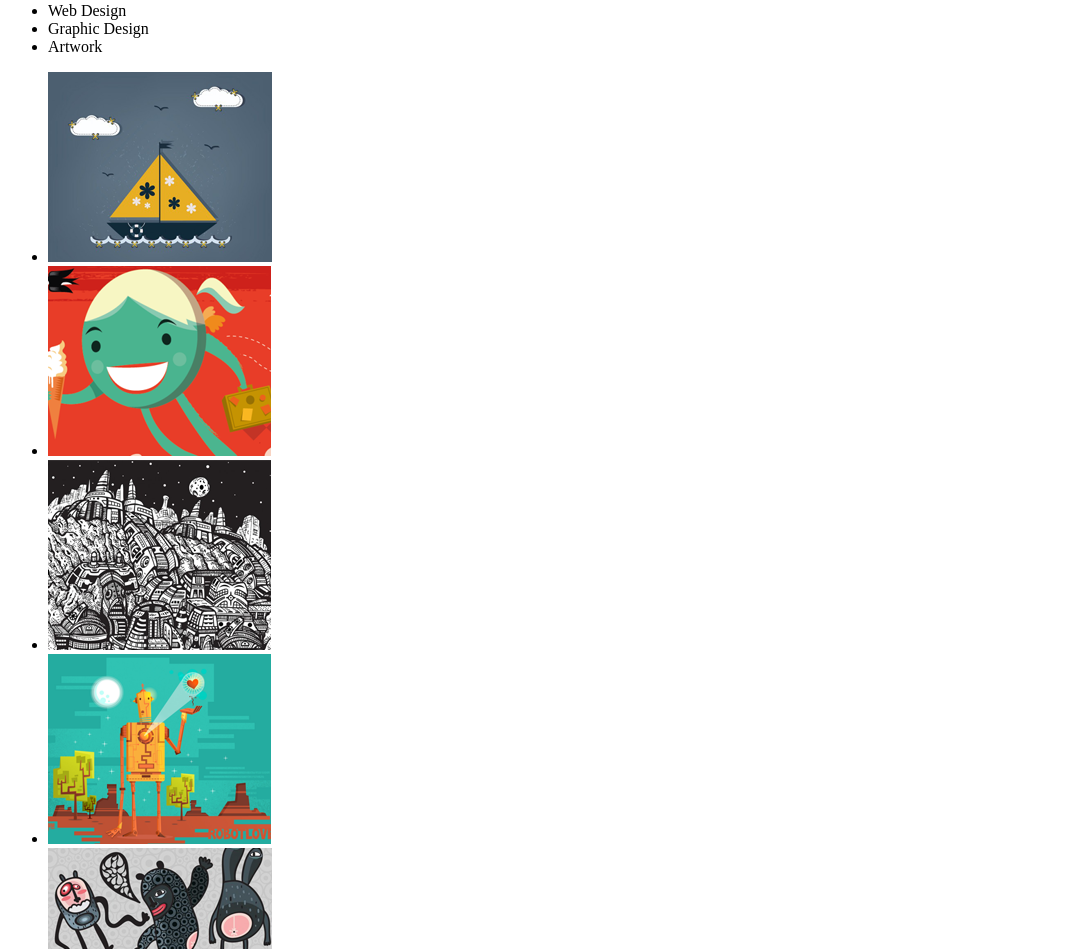
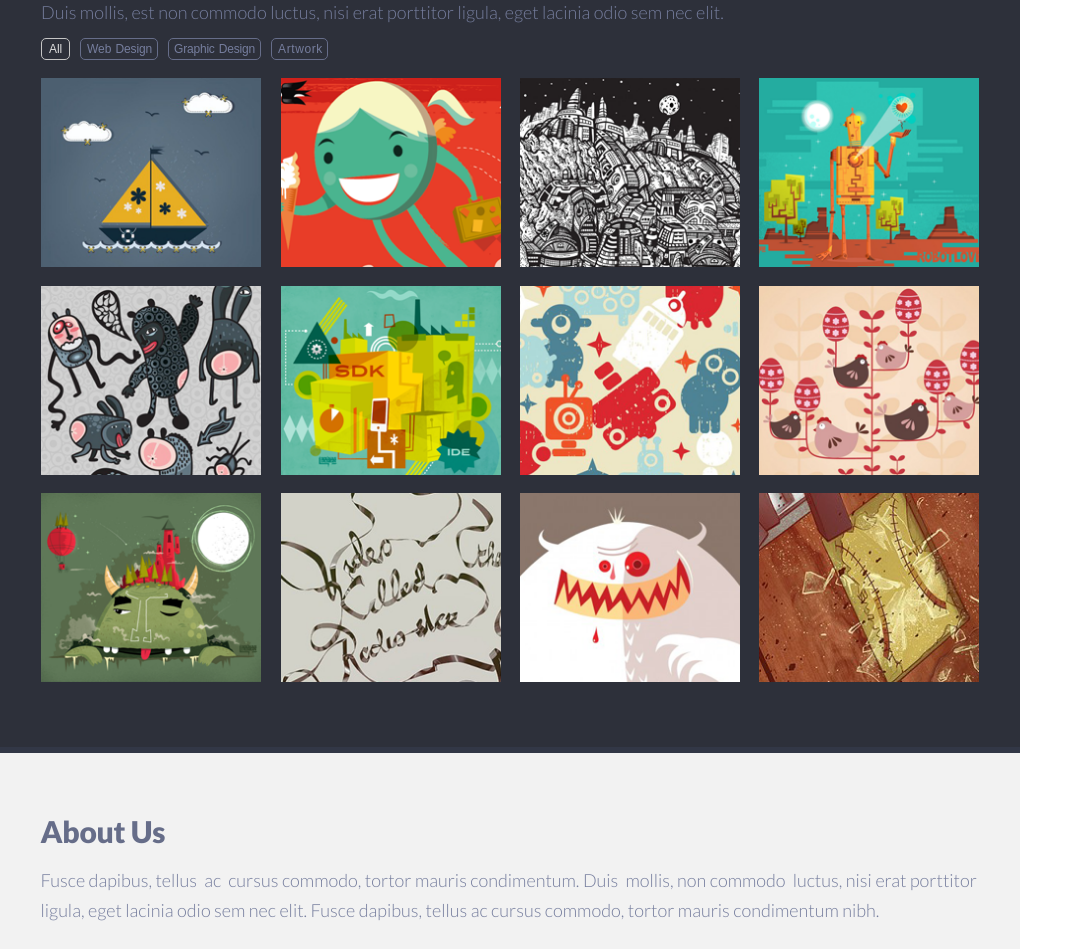
Before and after one commit to 2reek/singolo, a plain HTML site: page singolo2.html in a window 1280 px wide. Shown: the part 117-1066 px from the top of the page, without its empty margins (0-1083 px from the left). Drawn offline with Linux system fonts and the light colour scheme.

Commit message:
feat: add style for singolo2

```diff
--- a/singolo2.css
+++ b/singolo2.css
@@ -0,0 +1,303 @@
+@font-face {
+	font-family: "Lato";
+	font-style: normal;
+	font-weight: 300;
+	font-display: fallback;
+	src: url("assets/fonts/lato-v16-latin-300.woff2") format("woff2"),
+		url("assets/fonts/lato-v16-latin-300.woff") format("woff");
+}
+
+@font-face {
+	font-family: "Lato";
+	font-style: normal;
+	font-weight: 400;
+	font-display: fallback;
+	src: url("assets/fonts/lato-v16-latin-regular.woff2") format("woff2"),
+		url("assets/fonts/lato-v16-latin-regular.woff") format("woff");
+}
+
+@font-face {
+	font-family: "Lato";
+	font-style: normal;
+	font-weight: 700;
+	font-display: fallback;
+	src: url("assets/fonts/lato-v16-latin-700.woff2") format("woff2"),
+		url("assets/fonts/lato-v16-latin-700.woff") format("woff");
+}
+
+@font-face {
+	font-family: "Lato";
+	font-style: normal;
+	font-weight: 900;
+	font-display: fallback;
+	src: url("assets/fonts/lato-v16-latin-900.woff2") format("woff2"),
+		url("assets/fonts/lato-v16-latin-900.woff") format("woff");
+}
+
+/* BODY */
+
+body {
+	width: 1020px;
+	margin: 0;
+	font-family: "Lato", "Arial", sans-serif;
+}
+
+/* PORTFOLIO */
+
+.portfolio {
+	padding-top: 1px;
+	height: 863px;
+	background-color: #2d303a;
+	border-bottom: 6px solid #323746;
+}
+
+.portfolio .wrapper {
+	max-width: 938px;
+	margin: 0 auto;
+}
+
+.portfolio__title {
+	margin-top: 60px;
+	margin-bottom: 0;
+	font-size: 30px;
+	font-weight: 900;
+	letter-spacing: -0.3px;
+	color: #666d89;
+}
+
+.portfolio__text {
+	padding-top: 3px;
+	margin-bottom: 0;
+	font-size: 18px;
+	font-weight: 300;
+	letter-spacing: -0.01px;
+	color: #767e9e;
+}
+
+.portfolio__menu {
+	display: flex;
+	margin-top: 15px;
+	padding: 0;
+	list-style: none;
+}
+
+.menu__item {
+	margin-right: 10px;
+}
+
+.menu__item > button {
+	padding: 4px;
+	display: flex;
+	align-items: center;
+	border-radius: 5px;
+	border: 1px solid #666d89;
+	font-size: 12px;
+	line-height: 1;
+	font-weight: 400;
+	color: #767e9e;
+	background-color: inherit;
+	word-spacing: 1px;
+	letter-spacing: -0.1px;
+	cursor: pointer;
+}
+
+.menu__item_active > button {
+	padding-left: 7px;
+	padding-right: 7px;
+	border: 1px solid #c5c5c5;
+	color: #dedede;
+}
+
+.menu__item:nth-child(2) > button {
+	width: 78px;
+	padding-left: 6px;
+}
+
+.menu__item:nth-child(3) > button {
+	width: 93px;
+	padding-left: 5px;
+	letter-spacing: -0.2px;
+}
+
+.menu__item:nth-child(4) > button {
+	width: 57px;
+	padding-left: 6px;
+	letter-spacing: 0.6px;
+}
+
+.menu__item > button:hover {
+	border: 1px solid #c5c5c5;
+	color: #dedede;
+}
+
+.menu__item > button:active {
+	background-color: #767e9e;
+}
+
+.portfolio__images {
+	display: flex;
+	flex-wrap: wrap;
+	margin: 0;
+	padding: 2px 0 0 0;
+	list-style: none;
+}
+
+.images__item {
+	height: 190px;
+	width: 225px;
+	padding-bottom: 10px;
+}
+
+.images__item > img {
+	height: 189px;
+	width: 220px;
+}
+
+.image_1 {
+	transform: translate();
+}
+.image_2 {
+	transform: translate(15px);
+}
+.image_3 {
+	transform: translate(29px);
+}
+.image_4 {
+	transform: translate(43px);
+}
+.image_5 {
+	padding-top: 8px;
+}
+.image_6 {
+	padding-top: 8px;
+	transform: translate(15px);
+}
+.image_7 {
+	padding-top: 8px;
+	transform: translate(29px);
+}
+.image_8 {
+	padding-top: 8px;
+	transform: translate(43px);
+}
+.image_9 {
+	padding-top: 15px;
+}
+.image_10 {
+	padding-top: 15px;
+	transform: translate(15px);
+}
+.image_11 {
+	padding-top: 15px;
+	transform: translate(29px);
+}
+.image_12 {
+	padding-top: 15px;
+	transform: translate(43px);
+}
+
+/* ABOUT-US */
+
+.about-us {
+	height: 727px;
+	padding: 1px;
+	background-color: #f2f2f2;
+	border-bottom: 6px solid #fff;
+}
+
+.about-us .wrapper {
+	width: 939px;
+	margin: 0 auto;
+}
+
+.about-us__title {
+	margin-top: 59px;
+	margin-bottom: 0;
+	font-size: 30px;
+	font-weight: 900;
+	letter-spacing: -0.3px;
+	color: #666d89;
+}
+
+.about-us__text {
+	margin-top: 16px;
+	font-size: 18px;
+	line-height: 1.67;
+	font-weight: 300;
+	color: #767e9e;
+}
+
+.about-us__staff {
+	margin-top: 47px;
+	display: flex;
+	justify-content: space-between;
+}
+
+.staff__item {
+	width: 300px;
+}
+
+.staff__item > img {
+	width: 100%;
+	height: auto;
+}
+
+.staff__item > h3 {
+	margin: 11px 0 0 0;
+	color: #666d89;
+	letter-spacing: -0.4px;
+}
+
+.staff_item_text {
+	margin-top: 9px;
+	margin-left: 0px;
+	max-height: 3.5em;
+	font-size: 12px;
+	line-height: 1.82;
+	font-weight: 400;
+	letter-spacing: -0.1px;
+	color: #666d89;
+}
+
+.staff__item_social-media {
+	display: flex;
+	margin-top: 25px;
+	padding-left: 0;
+	list-style: none;
+}
+
+.social-madia_item > a {
+	display: block;
+	width: 32px;
+	height: 32px;
+	margin-right: 8px;
+	border-radius: 50%;
+	border: 0.1px solid #666d89;
+	background-position: center;
+	background-size: initial;
+	background-repeat: no-repeat;
+}
+
+.social-madia_item > a:hover {
+	background-color: #cac7c7;
+}
+
+.social-madia_item > a:active {
+	background-color: #fdfdfd;
+}
+
+.link-facebook {
+	background-image: url(assets/images/facebook.png);
+}
+
+.link-google {
+	background-image: url(assets/images/google.png);
+}
+
+.link-twitter {
+	background-image: url(assets/images/twitter.png);
+}
+
+.link-linkedin {
+	background-image: url(assets/images/linkedin.png);
+}
--- a/singolo2.html
+++ b/singolo2.html
@@ -15,11 +15,11 @@
 					lacinia odio sem nec elit.
 				</p>
 
-				<ul class="potrfolio__menu">
-					<li class="menu__item_active">All</li>
-					<li class="menu__item">Web Design</li>
-					<li class="menu__item">Graphic Design</li>
-					<li class="menu__item">Artwork</li>
+				<ul class="portfolio__menu">
+					<li class="menu__item menu__item_active"><button>All</button></li>
+					<li class="menu__item"><button>Web Design</button></li>
+					<li class="menu__item"><button>Graphic Design</button></li>
+					<li class="menu__item"><button>Artwork</button></li>
 				</ul>
 
 				<ul class="portfolio__images">
@@ -79,10 +79,11 @@
 			<div class="wrapper">
 				<h2 class="about-us__title">About Us</h2>
 				<p class="about-us__text">
-					Fusce dapibus, tellus ac cursus commodo, tortor mauris condimentum.
-					Duis mollis, non commodo luctus, nisi erat porttitor ligula, eget
-					lacinia odio sem nec elit. Fusce dapibus, tellus ac cursus commodo,
-					tortor mauris condimentum nibh.
+					Fusce dapibus, tellus&thinsp; ac&thinsp; cursus commodo, tortor mauris
+					condimentum. Duis&thinsp; mollis, non commodo&thinsp; luctus,
+					nisi&thinsp;erat porttitor ligula, eget lacinia odio sem nec elit.
+					Fusce dapibus, tellus ac cursus commodo, tortor mauris condimentum
+					nibh.
 				</p>
 
 				<div class="about-us__staff">
@@ -95,7 +96,7 @@
 						<h3 class="staff__item_title">Adam Jensen</h3>
 						<p class="staff_item_text">
 							Quisque luctus, quam eget molestie commodo, lacus purus cursus
-							purus, nec rutrum tellus dolor id lorem.
+							purus, nec rutrum tellus&thinsp; dolor id lorem.
 						</p>
 
 						<ul class="staff__item_social-media">
@@ -122,8 +123,9 @@
 						/>
 						<h3 class="staff__item_title">Desmond Miles</h3>
 						<p class="staff_item_text">
-							Curabitur vestibulum eget mauris quis laoreet. Phasellus in quam
-							laoreet, viverra lacus ut, ultrices velit.
+							Curabitur &thinsp;vestibulum&thinsp; eget&thinsp; mauris&thinsp;
+							quis laoreet.&thinsp; Phasellus in quam laoreet, &thinsp;viverra
+							lacus &thinsp;ut, ultrices velit.
 						</p>
 
 						<ul class="staff__item_social-media">
@@ -150,8 +152,9 @@
 						/>
 						<h3 class="staff__item_title">Scolara Visari</h3>
 						<p class="staff_item_text">
-							Nulla sed nunc et tortor luctus faucibus. Morbi at aliquet turpis,
-							et consequat felis. Quisque condimentum.
+							Nulla sed &thinsp;nunc et&thinsp; tortor luctus&thinsp;
+							faucibus.&thinsp; Morbi &thinsp;at aliquet turpis, et
+							consequat&thinsp; felis. Quisque condimentum.
 						</p>
 
 						<ul class="staff__item_social-media">
```
